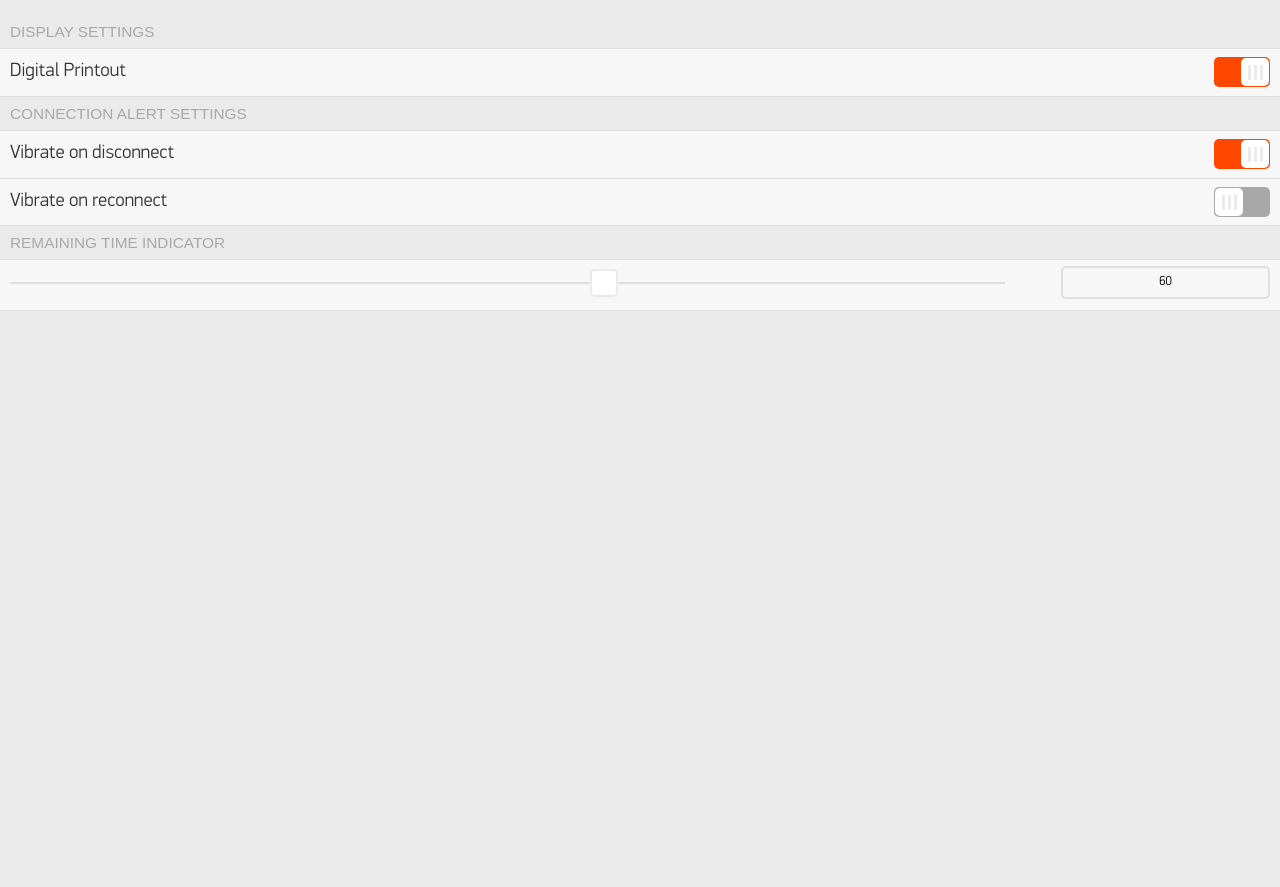
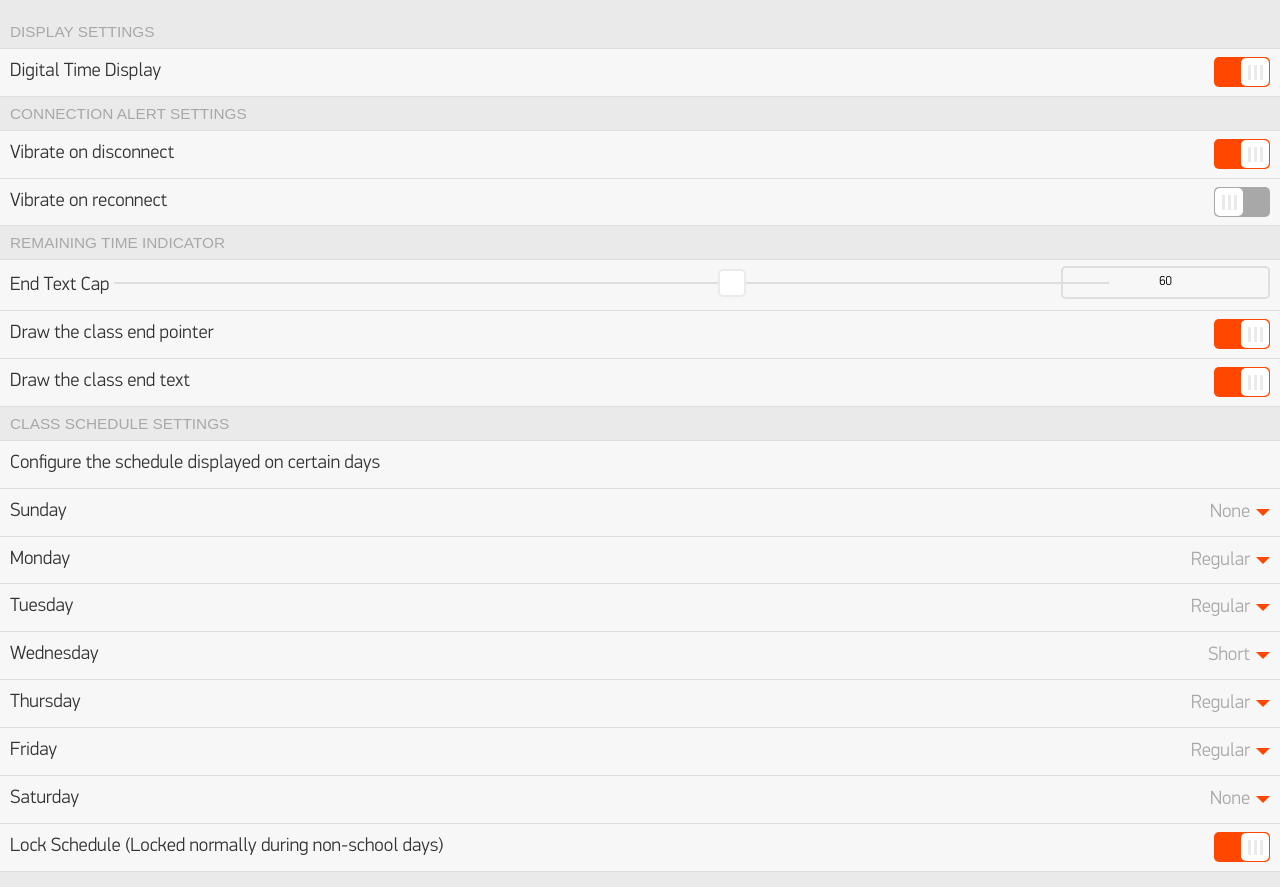
Before and after one commit to thomasstoeckert/thomasstoeckert.github.io, a plain HTML site: page configs/vhsface.html in a window 1280 px wide. Before the commit the page ends 800 px from the top, so only its background shows below. Drawn offline with Linux system fonts and the light colour scheme.

Commit message:
Added schedule settings

```diff
--- a/configs/vhsface.html
+++ b/configs/vhsface.html
@@ -11,7 +11,7 @@
 		<div class="item-container-header">Display Settings</div>
 		<div class="item-container-content">
 			<label class="item">
-				Digital Printout
+				Digital Time Display
 				<input type="checkbox" class="item-toggle" name="toggle-1" checked>
 			</label>
 		</div>
@@ -29,13 +29,87 @@
 		<div class="item-container-header">Remaining Time Indicator</div>
 		<div class="item-container-content">
 			<label class="item">
-				<input type="range" class="item-slider" name="remCap-slider" value=60>
+				End Text Cap
+				<input type="range" class="item-slider" name="remCap-slider" max=90 min=10 value=60>
 				<div class="item-input-wrapper item-slider-text">
-					<input type="text" class="item-input" name="remCap-slider" value=60>
+					<input type="text" class="item-input" name="remCap-slider" max=90 min=10 value=60>
 				</div>
 			</label>
+			<label class="item">
+				Draw the class end pointer
+				<input type="checkbox" class="item-toggle" name="drawPointy" checked>
+			</label>
+			<label class="item">
+				Draw the class end text
+				<input type="checkbox" class="item-toggle" name="drawRemL" checked>
+			</label>
 		</div>
-	</div>
+		<div class="item-container-header">Class Schedule Settings</div>
+		<div class="item-container-content">
+			<label class="item">
+				Configure the schedule displayed on certain days
+			</label>
+			<label class="item">
+				Sunday
+				<select name="sunday-select" dir='rtl' class="item-select">
+					<option class="item-select-option" selected>None</option>
+					<option class="item-select-option">Short</option>
+					<option class="item-select-option">Regular</option>
+				</select>
+			</label>
+			<label class="item">
+				Monday
+				<select name="monday-select" dir='rtl' class="item-select">
+					<option class="item-select-option">None</option>
+					<option class="item-select-option">Short</option>
+					<option class="item-select-option" selected>Regular</option>
+				</select>
+			</label>
+			<label class="item">
+				Tuesday
+				<select name="tuesday-select" dir='rtl' class="item-select">
+					<option class="item-select-option">None</option>
+					<option class="item-select-option">Short</option>
+					<option class="item-select-option" selected>Regular</option>
+				</select>
+			</label>
+			<label class="item">
+				Wednesday
+				<select name="wednesday-select" dir='rtl' class="item-select">
+					<option class="item-select-option">None</option>
+					<option class="item-select-option" selected>Short</option>
+					<option class="item-select-option">Regular</option>
+				</select>
+			</label>
+			<label class="item">
+				Thursday
+				<select name="thursday-select" dir='rtl' class="item-select">
+					<option class="item-select-option">None</option>
+					<option class="item-select-option">Short</option>
+					<option class="item-select-option" selected>Regular</option>
+				</select>
+			</label>
+			<label class="item">
+				Friday
+				<select name="friday-select" dir='rtl' class="item-select">
+					<option class="item-select-option">None</option>
+					<option class="item-select-option">Short</option>
+					<option class="item-select-option" selected>Regular</option>
+				</select>
+			</label>
+			<label class="item">
+				Saturday
+				<select name="saturday-select" dir='rtl' class="item-select">
+					<option class="item-select-option" selected>None</option>
+					<option class="item-select-option">Short</option>
+					<option class="item-select-option">Regular</option>
+				</select>
+			</label>
+			<label class="item">
+				Lock Schedule (Locked normally during non-school days)
+				<input type="checkbox" class="item-toggle" name="schedLock" checked>
+			</label>
+		</div>
 </body>
 
 </html>
```
